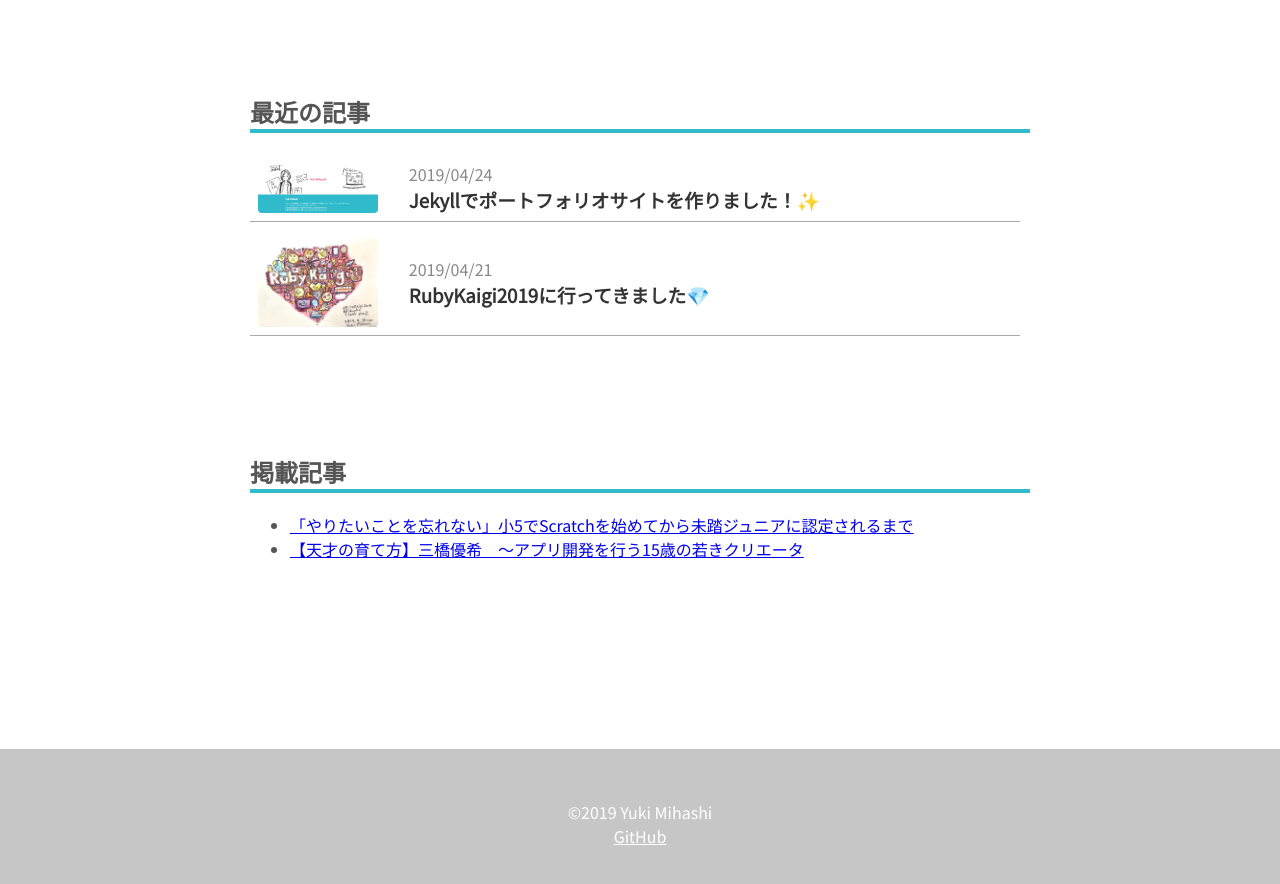
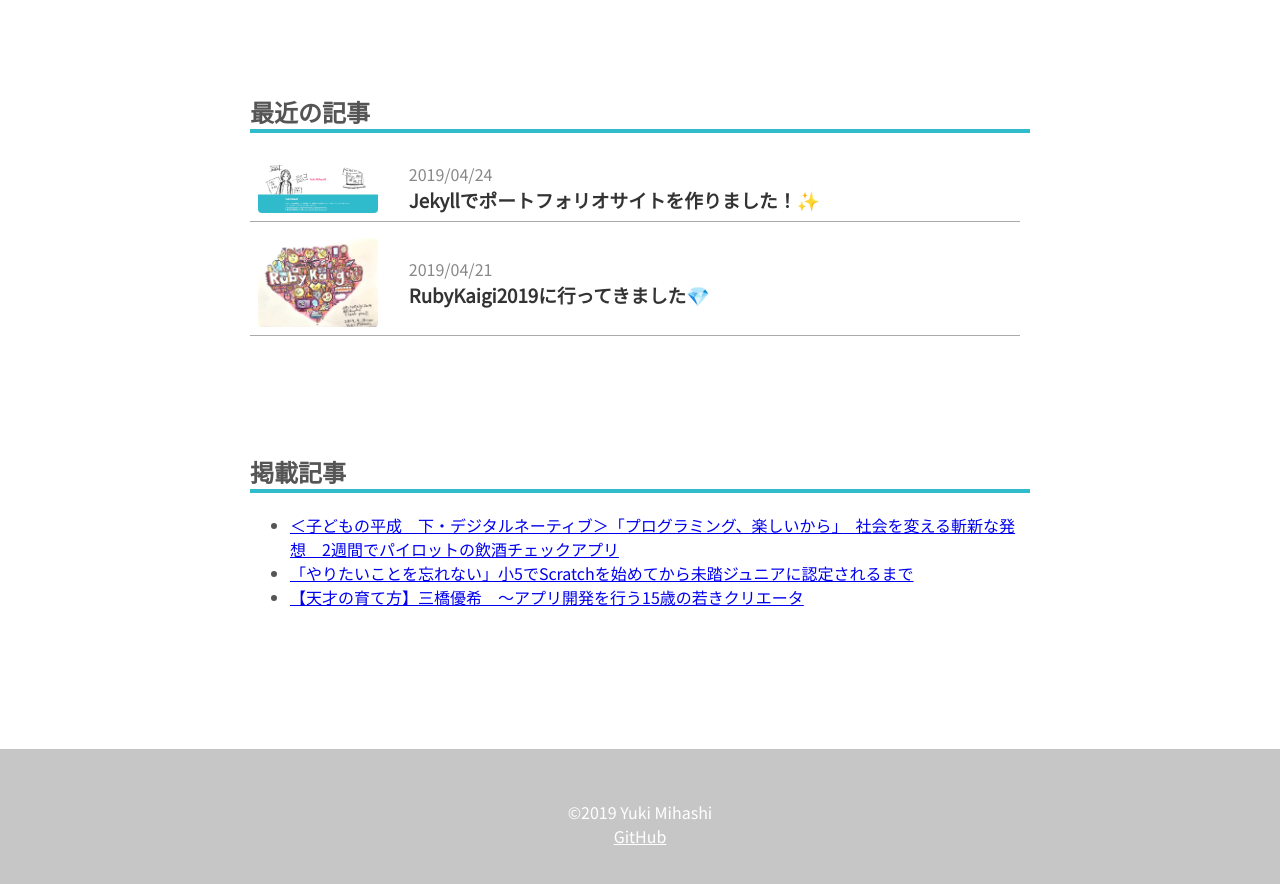
Before and after one commit to madoreenu/yuki384.github.io, a Jekyll site: the page built from index.md, in a window 1280 px wide and 900 px high, scrolled down 1281 px. Shown: the top 884 px of the window. Built offline with Jekyll 4.4.1, drawn with Linux system fonts in a browser that asks for light colours; nearby versions of some CDN libraries; some web fonts are replaced.

Commit message:
掲載記事追加

```diff
--- a/_includes/home.html
+++ b/_includes/home.html
@@ -42,6 +42,7 @@
 <div id="Articles" class="section">
   <h2>掲載記事</h2>
   <ul>
+    <li><a href="https://sukusuku.tokyo-np.co.jp/life/15192/">＜子どもの平成　下・デジタルネーティブ＞「プログラミング、楽しいから」　社会を変える斬新な発想　2週間でパイロットの飲酒チェックアプリ</a></li>
     <li><a href="https://progate.com/success_interviews/ymitsuhashi">「やりたいことを忘れない」小5でScratchを始めてから未踏ジュニアに認定されるまで</a></li>
     <li><a href="https://kidsna.com/magazine/entertainment-report-18120703-6410">【天才の育て方】三橋優希　～アプリ開発を行う15歳の若きクリエータ</a></li>
     </ul>
```
